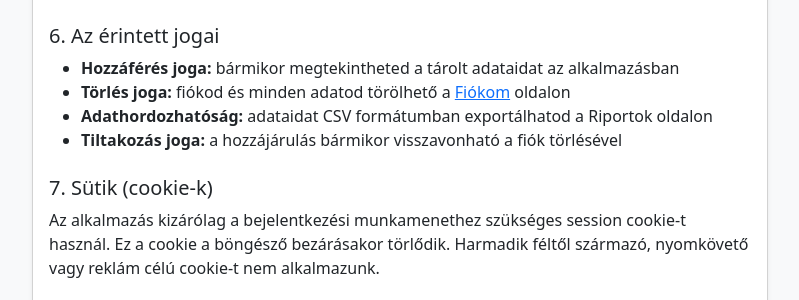
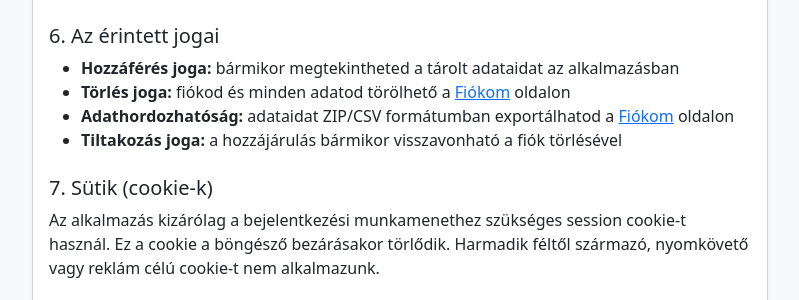
Before and after one commit to Chris781231/Budget, a Flask app: page /privacy in a window 1280 px wide. Shown: the part 926-1226 px from the top of the page, without its empty margins (240-1039 px from the left). Run offline with Flask 3, Linux system fonts and the light colour scheme; some libraries are stand-ins or nearby versions.

Commit message:
Adatkezelési tájékoztató: export link javítva Fiókom oldalra
Co-Authored-By: Claude Sonnet 4.6 <noreply@anthropic.com>

```diff
--- a/templates/privacy.html
+++ b/templates/privacy.html
@@ -51,7 +51,7 @@
                 <ul>
                     <li><strong>Hozzáférés joga:</strong> bármikor megtekintheted a tárolt adataidat az alkalmazásban</li>
                     <li><strong>Törlés joga:</strong> fiókod és minden adatod törölhető a <a href="{{ url_for('account') }}">Fiókom</a> oldalon</li>
-                    <li><strong>Adathordozhatóság:</strong> adataidat CSV formátumban exportálhatod a Riportok oldalon</li>
+                    <li><strong>Adathordozhatóság:</strong> adataidat ZIP/CSV formátumban exportálhatod a <a href="{{ url_for('account') }}">Fiókom</a> oldalon</li>
                     <li><strong>Tiltakozás joga:</strong> a hozzájárulás bármikor visszavonható a fiók törlésével</li>
                 </ul>
 
```
